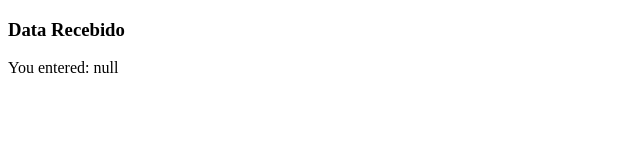
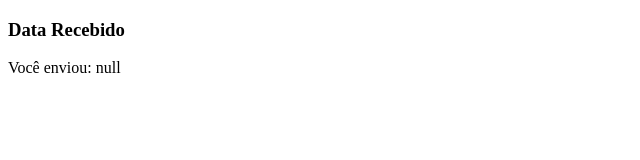
Before and after one commit to Gabriel-Assis-Silva/Projetos-HTML, a plain HTML site: page Input_E_Output/output.html in a window 1280 px wide. Shown: the full height of the page, 0-640 px from the left. Drawn offline with Linux system fonts and the light colour scheme.

Commit message:
Atualizações finais

```diff
--- a/Input_E_Output/output.html
+++ b/Input_E_Output/output.html
@@ -12,9 +12,9 @@
     <p id="output"></p>
 
     <script>
-        const params = new URLSearchParams(window.location.search);
-        const funValue = params.get("Texto");
-        document.getElementById("output").textContent = `You entered: ${funValue}`;
+        const Parametros = new URLSearchParams(window.location.search);
+        const Valor = Parametros.get("Texto");
+        document.getElementById("output").textContent = `Você enviou: ${Valor}`;
     </script>
 </body>
 
```
